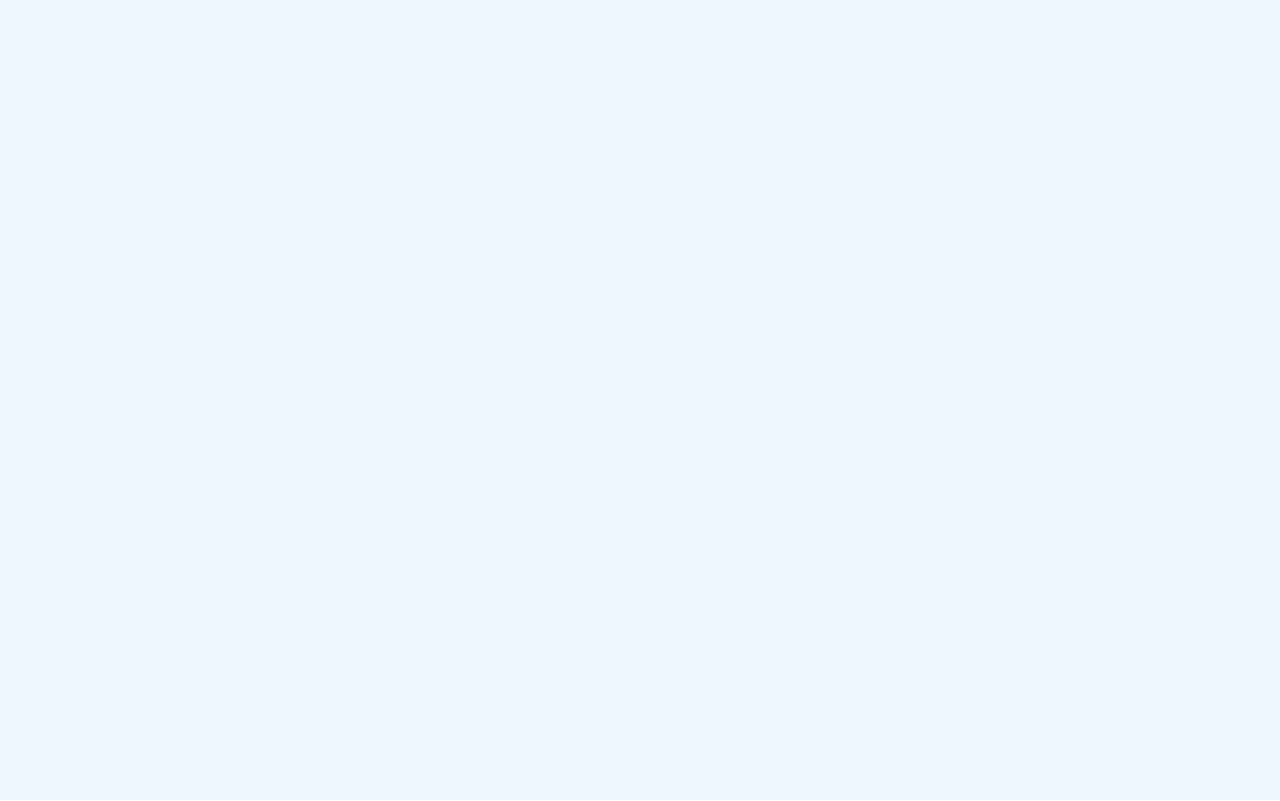
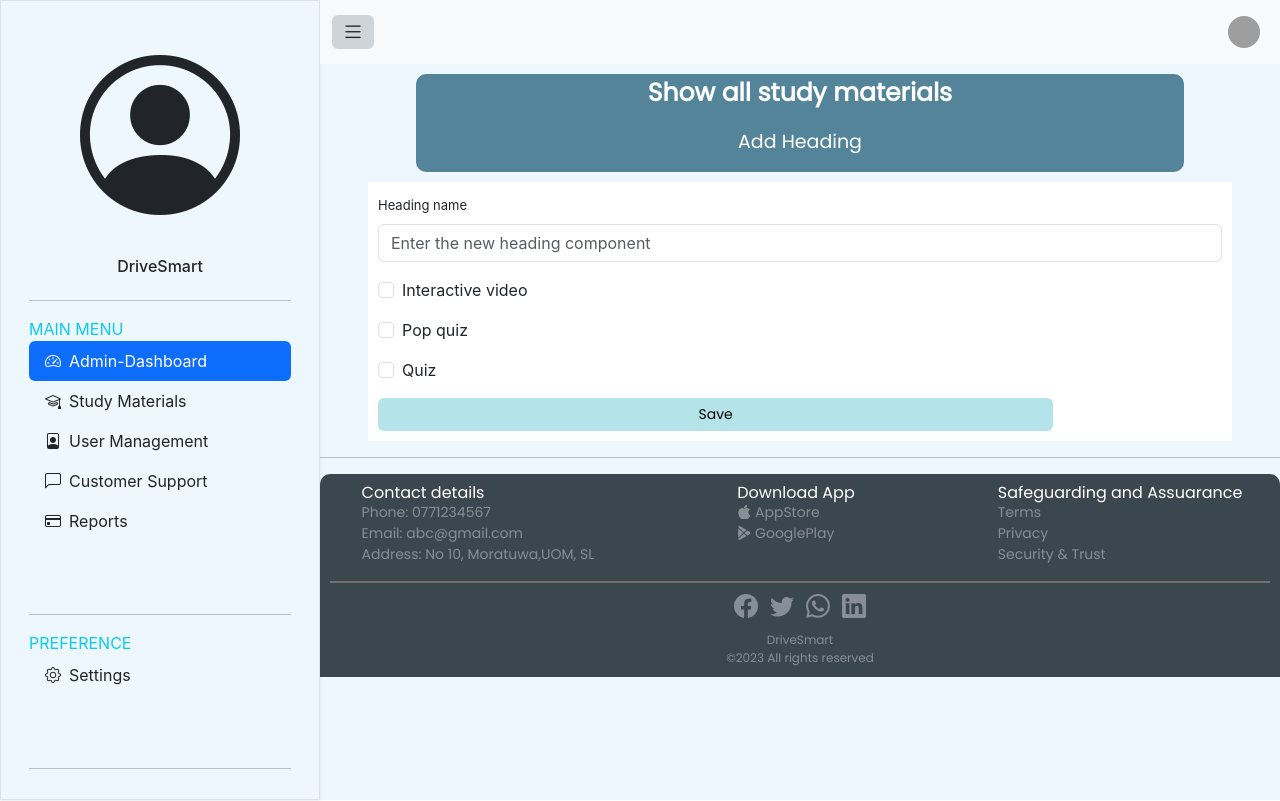
Before and after one commit to OshnMdw/DriveSmart-Admin, a React (Create React App) app: page /adminDashBoard/headings/addHeading in a window 1280 px wide. Before the commit this address had no page. Built offline with nearby package versions, Linux system fonts and the light colour scheme; grey boxes are pictures that could not be loaded.

Commit message:
add heading component page

```diff
--- a/src/routes/AllRoutes.js
+++ b/src/routes/AllRoutes.js
@@ -15,6 +15,7 @@ import AddPopQuizView from '../views/AddPopQuizView';
 import AddQuizView from '../views/AddQuizView';
 import AdminDashboard from '../views/AdminDashboard';
 import HeadingsView from '../views/HeadingsView';
+import AddHeadingView from '../views/AddHeadingView';
 
 function AllRoutes() {
   return (
@@ -34,6 +35,7 @@ function AllRoutes() {
           <Route path='/passwordupdated' element={<PasswordUpdated/>}/>
           <Route path = '/adminDashBoard' element={<AdminDashboard/>}/>
           <Route path='/adminDashBoard/headings' element = {<HeadingsView/>}/>
+          <Route path='/adminDashBoard/headings/addHeading' element = {<AddHeadingView/>}/>
         </Route>
      </Routes>
   )
--- /dev/null
+++ b/src/views/AddHeadingView.js
@@ -0,0 +1,42 @@
+import Button from 'react-bootstrap/Button';
+import Form from 'react-bootstrap/Form';
+import OutFrame from '../components/OutFrame';
+
+function AddHeadingView() {
+    return (
+        <OutFrame>
+            <div style={{ display: 'flex', justifyContent: 'center', flexDirection: 'column', alignItems: 'center' }}>
+                <div style={{ width: '80%', backgroundColor: '#54849A', margin: 10, color: 'white', borderRadius: 10 }}>
+                    <p style={{ textAlign: 'center' }} className="PageHeading">Show all study materials</p>
+                    <p style={{ textAlign: 'center' }} className="CourseHeading">Add Heading</p>
+                </div>
+                <div style={{ backgroundColor: "white", width: '90%', padding: 10 }}>
+                    <Form>
+                        <Form.Group className="mb-3">
+                            <Form.Label>Heading name</Form.Label>
+                            <Form.Control type="text" placeholder="Enter the new heading component" />
+                        </Form.Group>
+                        <Form.Group className="mb-3" controlId="formBasicCheckbox">
+                            <Form.Check type="checkbox" label="Interactive video" />
+                        </Form.Group>
+                        <Form.Group className="mb-3" controlId="formBasicCheckbox">
+                            <Form.Check type="checkbox" label="Pop quiz" />
+                        </Form.Group>
+                        <Form.Group className="mb-3" controlId="formBasicCheckbox">
+                            <Form.Check type="checkbox" label="Quiz" />
+                        </Form.Group>
+                        <Button className='cardButton' type="submit">
+                            Save
+                        </Button>
+                    </Form>
+                </div>
+            </div>
+
+
+        </OutFrame>
+
+
+    );
+}
+
+export default AddHeadingView;
```
